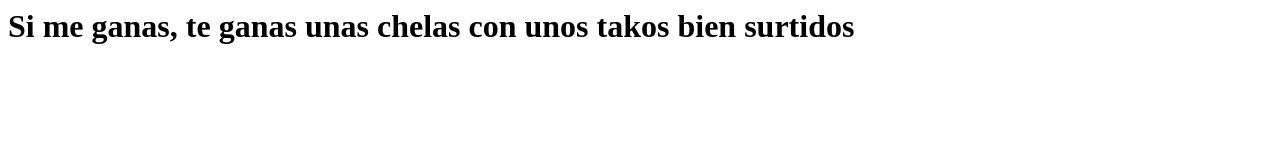
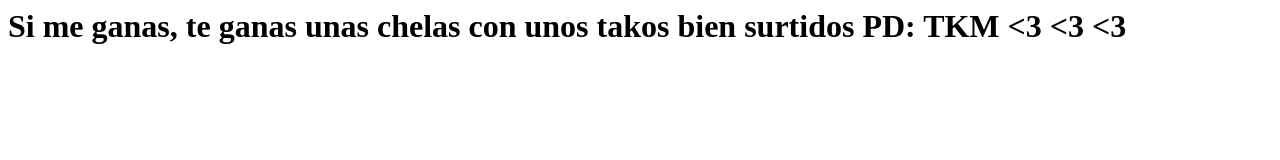
Before and after one commit to anamora22/anamora22.github.io, a plain HTML site: page index.html in a window 1280 px wide. Drawn offline with Linux system fonts and the light colour scheme.

Commit message:
Update index.html

```diff
--- a/index.html
+++ b/index.html
@@ -3,6 +3,6 @@
 <head>
 </head>
 	<body>
-		<h1> Si me ganas, te ganas unas chelas con unos takos bien surtidos </h1>
+		<h1> Si me ganas, te ganas unas chelas con unos takos bien surtidos   PD: TKM <3 <3 <3 </h1>
 </body>
 </html>
```
